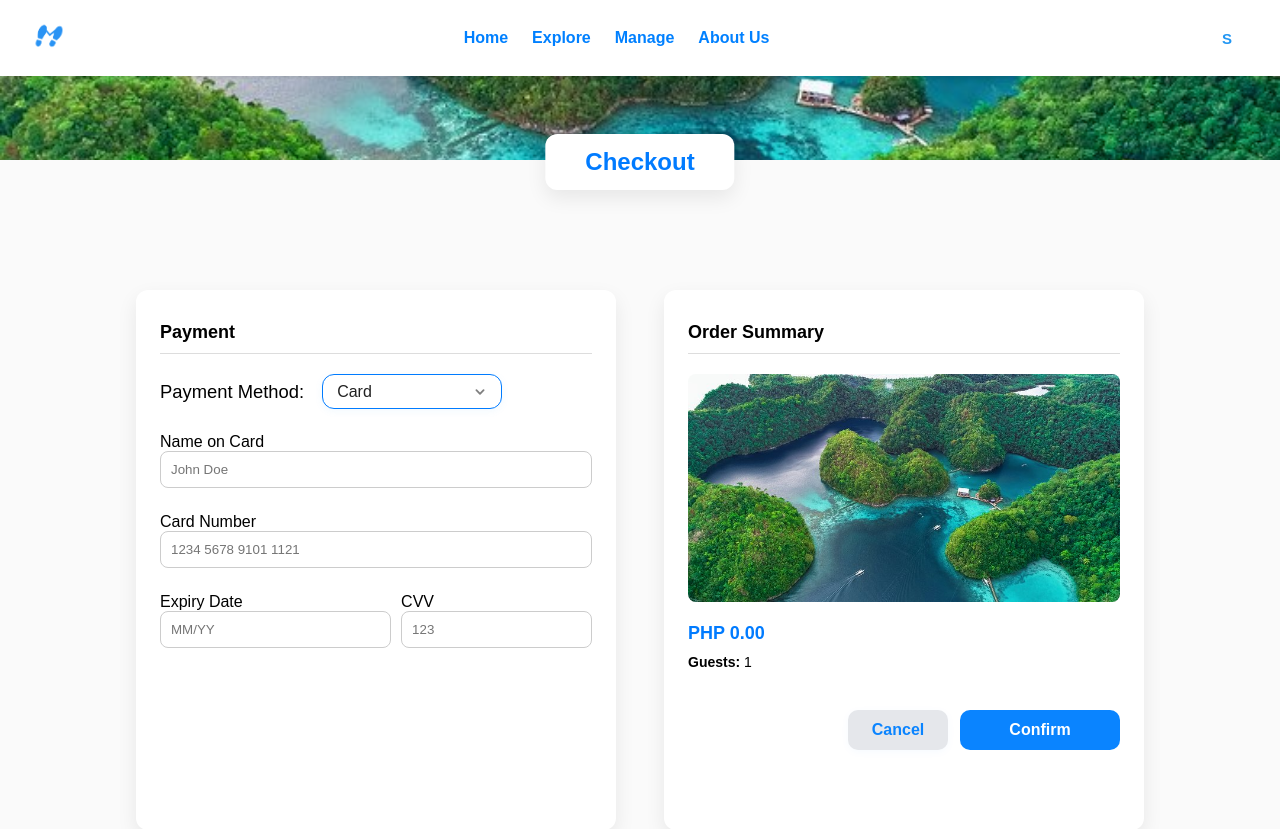
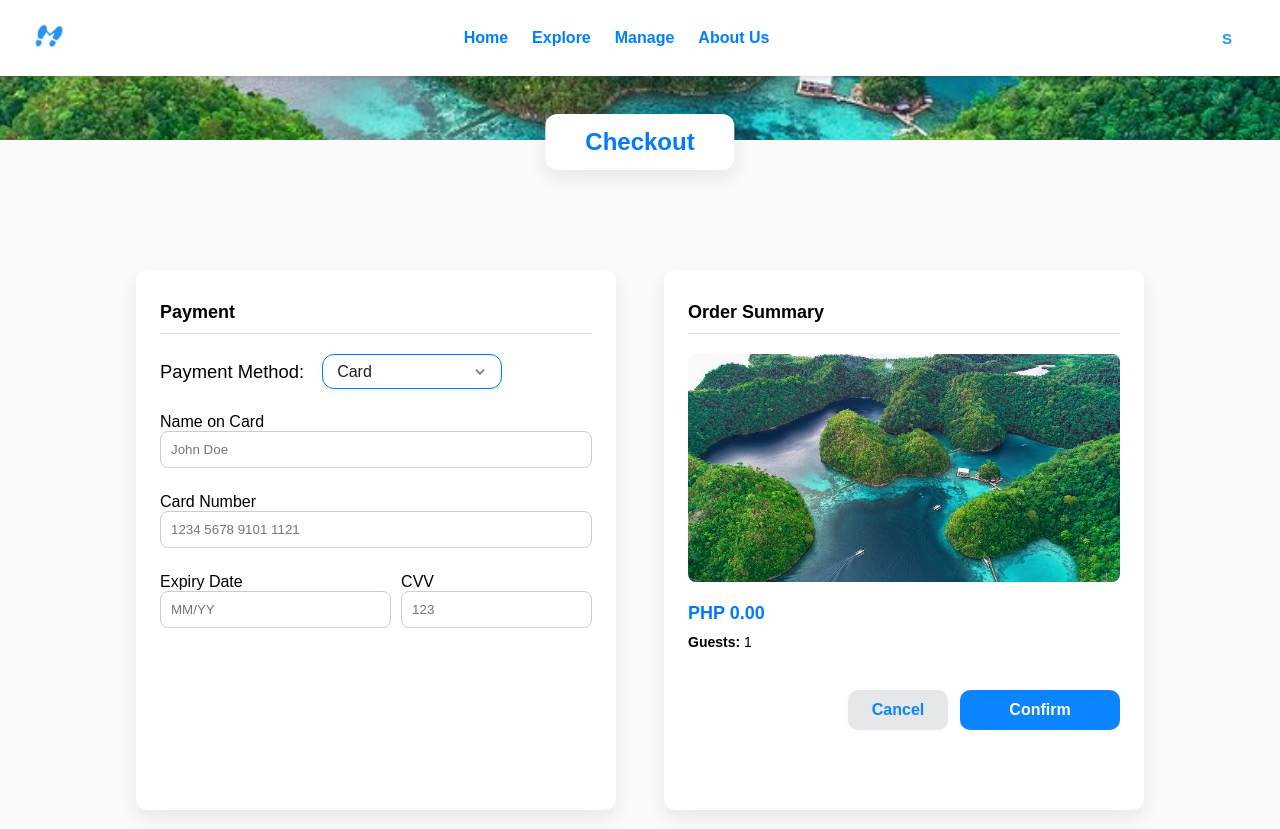
Before and after one commit to kloowi/php-final-proj, a PHP site: page /pages/pay_now.php in a window 1280 px wide. Shown: the top 829 px of the page. Run offline with PHP 8.4, Linux system fonts and the light colour scheme; the visitor is signed in with stand-in values (Sample User, id 1).

Commit message:
magkaiba kasi itsura sa local and host

```diff
--- a/assets/css/payment.css
+++ b/assets/css/payment.css
@@ -6,7 +6,7 @@ body {
 
 .checkout-hero {
   position: relative;
-  height: 160px;
+  height: 140px;
   overflow: visible;
 }
 
```
